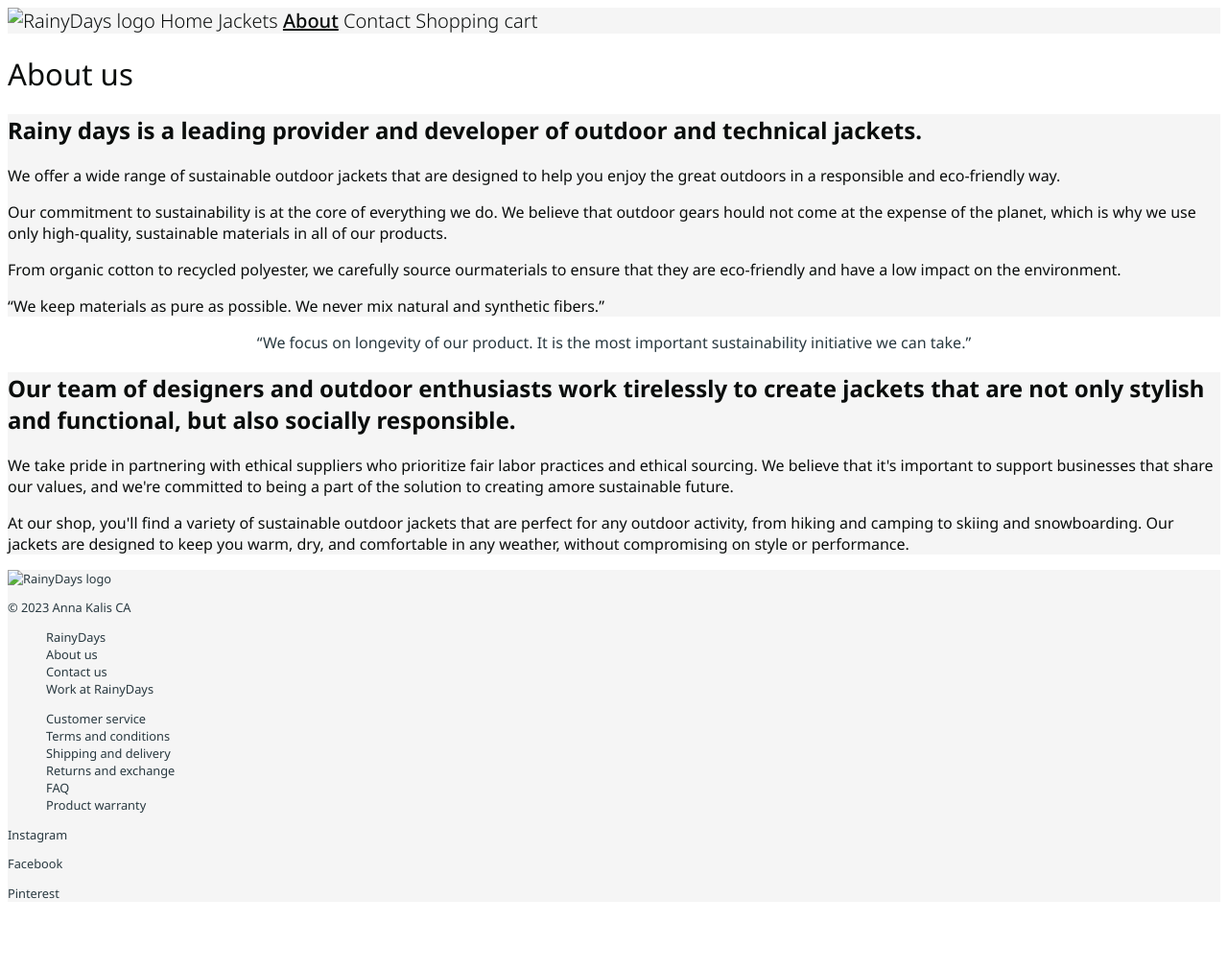
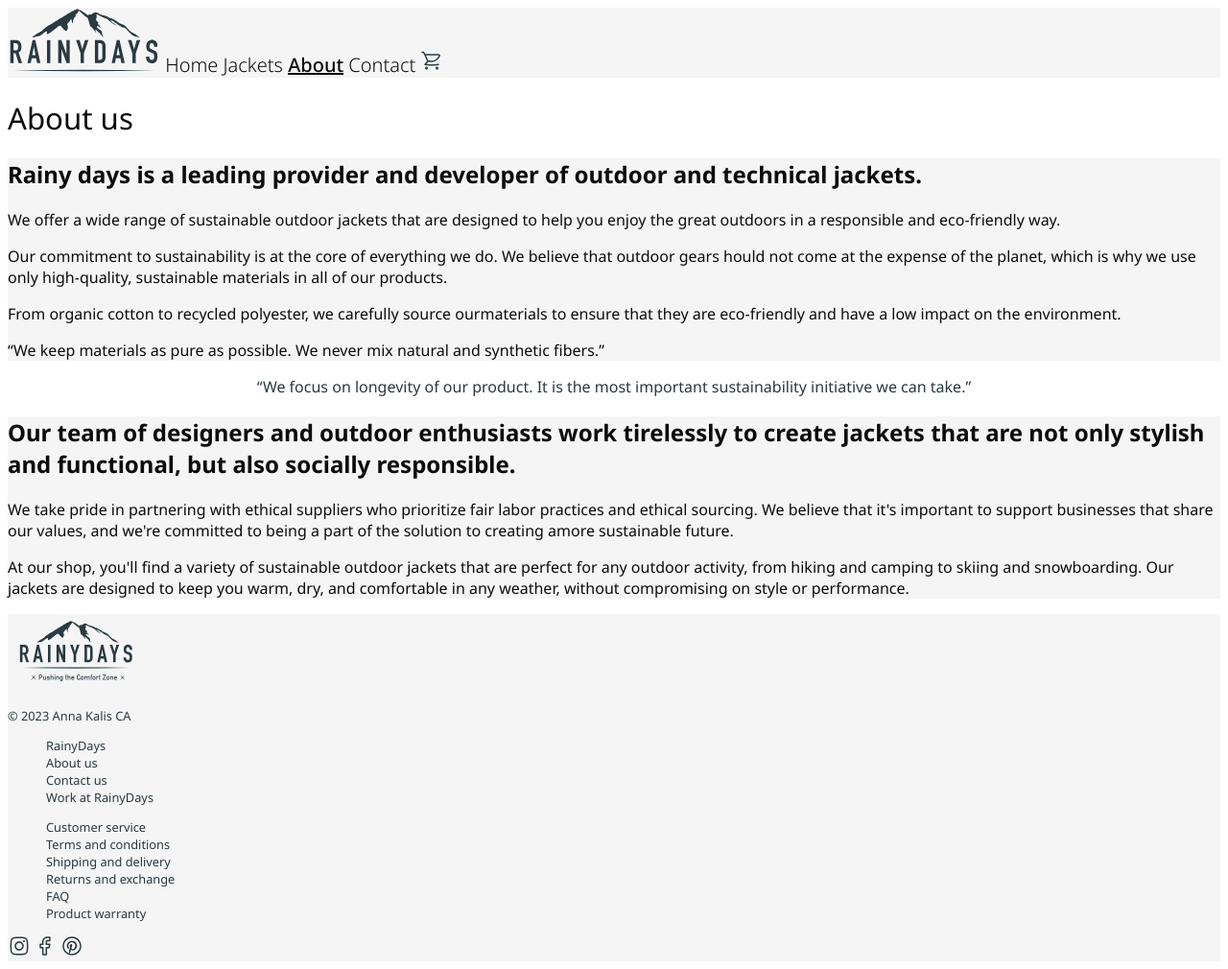
Before and after one commit to Noroff-FEU-Assignments/cross-course-project-AnnaKalis, a plain HTML site: page about.html in a window 1280 px wide. Shown: the whole page at 96% size. Before the commit the page ends 953 px from the top, so only its background shows below. Drawn offline with Linux system fonts and the light colour scheme.

Commit message:
Adding logo and icons to header and footer

```diff
--- a/about.html
+++ b/about.html
@@ -20,13 +20,17 @@
   </head>
   <body>
     <header>
-      <a href="index.html"><img src="#" alt="RainyDays logo" /></a>
+      <a href="index.html"
+        ><img src="images/logo/RainyDays_logo.svg" alt="RainyDays logo" class="logo-header"
+      /></a>
       <nav role="navigation">
         <a href="index.html">Home</a>
         <a href="jackets.html">Jackets</a>
         <a href="about.html" class="current">About</a>
         <a href="contact.html">Contact</a>
-        <a href="checkout.html">Shopping cart</a>
+        <a href="checkout.html"
+          ><img src="images/icons/Shopping-cart.svg" alt="Shopping cart" class="cart"
+        /></a>
       </nav>
     </header>
     <main>
@@ -72,7 +76,9 @@
       </section>
     </main>
     <footer>
-      <a href="index.html"><img src="#" alt="RainyDays logo" /></a>
+      <a href="index.html"
+        ><img src="images/logo/RainyDays_logoText.svg" alt="RainyDays logo" class="logo-footer"
+      /></a>
       <p>&copy; 2023 Anna Kalis CA</p>
       <ul>
         <li>RainyDays</li>
@@ -88,9 +94,9 @@
         <li>FAQ</li>
         <li>Product warranty</li>
       </ul>
-      <p>Instagram</p>
-      <p>Facebook</p>
-      <p>Pinterest</p>
+      <img src="images/icons/Instagram.svg" alt="Instagram" />
+      <img src="images/icons/Facebook.svg" alt="Facebook" />
+      <img src="images/icons/Pinterest.svg" alt="Pinterest" />
     </footer>
   </body>
 </html>
--- a/css/styles.css
+++ b/css/styles.css
@@ -25,7 +25,11 @@ ul {
  }
 
 /* Header */
+.logo-header {
+    height: 67px;
+    width: 159px;
 
+}
 nav {
     display: inline-block;
 }
@@ -40,8 +44,14 @@ header {
     text-decoration: underline;
 }
 
+
 /* footer */
 
+.logo-footer {
+    height: 81px;
+    width: 144px;
+
+}
 footer,
 footer a {
     color: #293940 ;
@@ -55,6 +65,7 @@ footer a {
     font-style: italic;
     font-weight: 300;
 }
+
 
 /* Styling of homepage */
 
```
Also changed, not shown: checkout.html (+12 -6 lines), checkoutsuccesfull.html (+12 -6 lines), contact.html (+12 -6 lines), index.html (+12 -6 lines), jackets.html (+12 -6 lines), products/stavanger-jacket.html (+12 -6 lines), images/icons/Add.svg (added), images/icons/Arrow left.svg (added), images/icons/Cancel.svg (added), images/icons/Caret left.svg (added), images/icons/Facebook.svg (added), images/icons/Instagram.svg (added), images/icons/Pinterest.svg (added), images/icons/Shopping-cart.svg (added), 3 more files.
